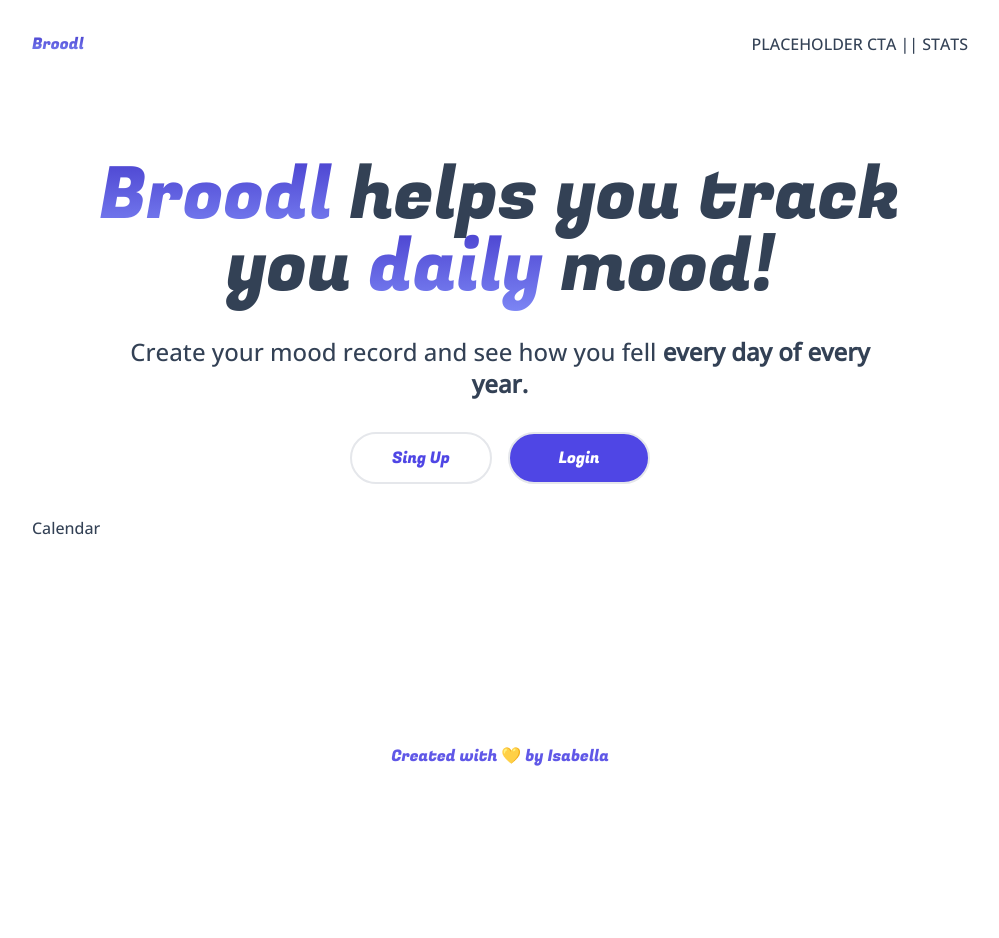
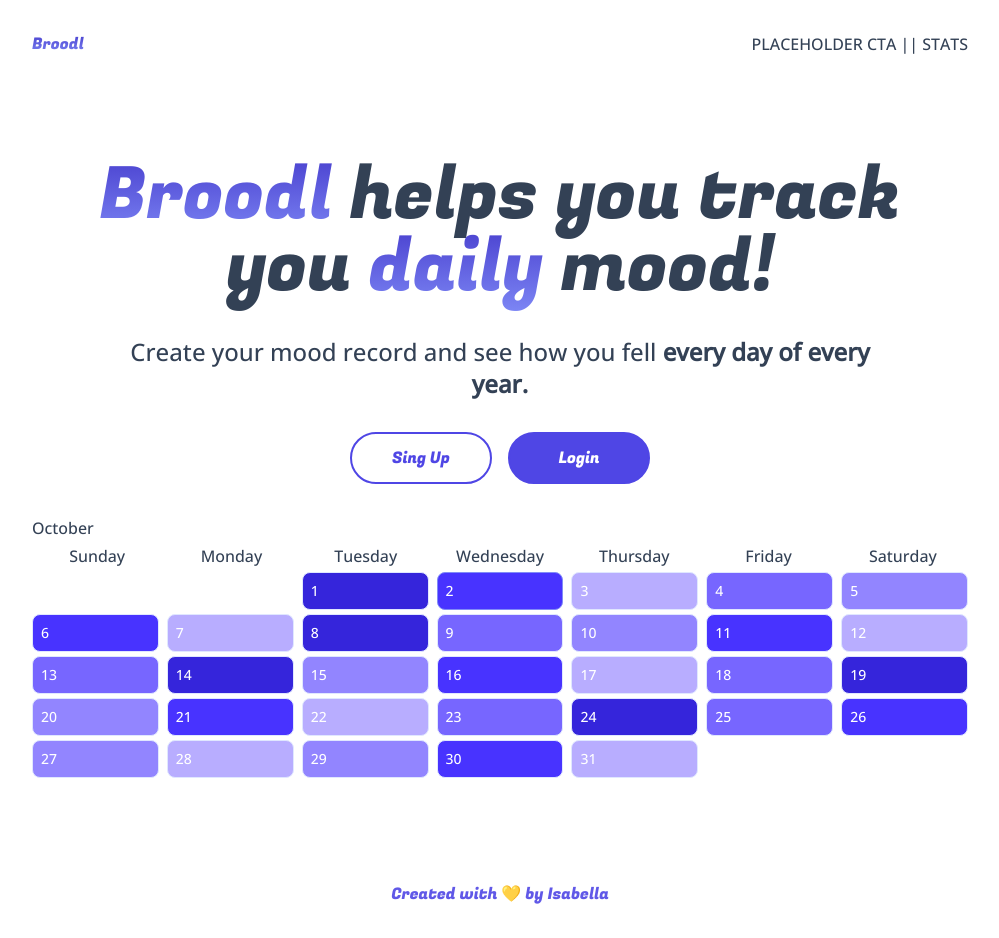
Before and after one commit to isabella-riquetti/broodl, a Next.js app: page / in a window 1280 px wide. Shown: the whole page, without its empty margins (140-1139 px from the left). Before the commit the page ends 800 px from the top, so only its background shows below. Built offline with nearby package versions, Linux system fonts and the light colour scheme.

Commit message:
Calendar

```diff
--- a/app/layout.tsx
+++ b/app/layout.tsx
@@ -1,6 +1,7 @@
 import type { Metadata } from "next";
 import { Fugaz_One, Open_Sans } from "next/font/google";
 import "./globals.css";
+import Link from "next/link";
 
 const openSans = Open_Sans({
   variable: "--font-open-sans",
@@ -25,7 +26,7 @@ export default function RootLayout({
 }>) {
   const header = (
     <header className="p-4 sm:p-8 flex items-center justify-between gap-4 ">
-      <h1 className={`textGradient text-base font-fugaz`}>Broodl</h1>
+      <h1 className={`textGradient text-base font-fugaz`}><Link href="/">Broodl</Link></h1>
       <div className="flex items-center justify-between">
         PLACEHOLDER CTA || STATS
       </div>
--- /dev/null
+++ b/app/utils/constants.ts
@@ -0,0 +1,19 @@
+export const gradients = {
+    indigo: ['#dcd6ff', '#b8adff', '#9285ff', '#7766ff', '#4833ff', '#3525db', '#261ab1', '#1a1093', '#10097a',],
+    green: ['#dcfdc3', '#affc9d', '#7cf86c', '#4bf246', '#0cea1c', '#0dc928', '#0ca82f', '#038731', '#047031',],
+    blue: ['#ccfffa', '#9afefe', '#66f1fc', '#41dffa', '#07c2f7', '#0497d4', '#0171b1', '#02518e', '#003a76',],
+    yellow: ['#fff8db', '#fff0b8', '#ffe495', '#ffd97b', '#ffc84f', '#dba339', '#b78127', '#936118', '#7a4b10',],
+    pink: ['#ffd8f2', '#ffb1ea', '#ff8aea', '#ff6df1', '#ff3dfe', '#cd2ddb', '#9d1fb7', '#731493', '#540b7a',],
+};
+
+export const baseRating: { [key: string]: number } = {
+    "0": 2, "1": 5, "2": 4, "3": 1, "4": 3,
+    "5": 2, "6": 4, "7": 1, "8": 5, "9": 3,
+    "10": 2, "11": 4, "12": 1, "13": 3, "14": 5,
+    "15": 2, "16": 4, "17": 1, "18": 3, "19": 5,
+    "20": 2, "21": 4, "22": 1, "23": 3, "24": 5,
+    "25": 3, "26": 4, "27": 2, "28": 1, "29": 2,
+    "30": 4, "31": 1, "32": 3, "33": 5, "34": 2,
+    "35": 4, "36": 1, "37": 5, "38": 3, "39": 2,
+    "40": 5, "41": 4, "42": 1, "43": 3,
+}
--- a/components/Button.tsx
+++ b/components/Button.tsx
@@ -11,7 +11,7 @@ export default function Button({
     full?: boolean
 }) {
   return (
-    <button className={cn("border-2 border-solid rounded-full overflow-hiddenborder-indigo-600 duration-200 hover:opacity-70", {
+    <button className={cn("border-2 border-solid rounded-full overflow-hidden border-indigo-600 duration-200 hover:opacity-70", {
       "text-white bg-indigo-600": dark,
       "text-indigo-600": !dark,
       "grid place-items-center w-full": full
--- a/components/Calendar.tsx
+++ b/components/Calendar.tsx
@@ -1,7 +1,72 @@
+import { baseRating, gradients } from '@/app/utils/constants';
+import classNames from 'classnames';
 import React from 'react'
 
-export default function Calendar() {
+const months = {
+  January: "Jan",
+  February: "Feb",
+  March: "Mar",
+  April: "Apr",
+  May: "May",
+  June: "Jun",
+  July: "Jul",
+  August: "Aug",
+  September: "Sep",
+  October: "Oct",
+  November: "Nov",
+  December: "Dec"
+};
+const daysOfTheWeek = ["Sunday", "Monday", "Tuesday", "Wednesday", "Thursday", "Friday", "Saturday"];
+const now = new Date();
+
+export default function Calendar({ demo }: { demo?: boolean }) {
+  const data = baseRating;
+  const year = 2024;
+  const month = 'October';
+  const currentMonthIndex = Object.keys(months).indexOf(month);
+  const monthNow = new Date(year, currentMonthIndex, 1);
+  const firstDayOfMonth = monthNow.getDay();
+  const daysInMonth = new Date(year, currentMonthIndex + 1, 0).getDate();
+
+  const daysToDisplay = firstDayOfMonth + daysInMonth;
+  const numRows = Math.floor(daysToDisplay / 7) + (daysToDisplay & 7 ? 1 : 0);
+
   return (
-    <div>Calendar</div>
+    <div className={classNames('flex flex-col overflow-hidden gap-1', {
+
+    })}>
+      {month}
+      <div className='grid grid-cols-7 gap-1 items-center text-center'>
+        {daysOfTheWeek.map(d => (<div key={d}>{d}</div>))}
+      </div>
+      {Array.from({ length: numRows }).map((_, rowIndex) => (
+        <div key={rowIndex} className='grid grid-cols-7 gap-2 items-center text-center'>
+          {daysOfTheWeek.map((dayOfWeek, dayOfWeekIndex) => {
+            const dayIndex = (rowIndex * 7) + dayOfWeekIndex - (firstDayOfMonth - 1);
+            const isEmptyDaySquare = dayIndex > daysInMonth || (rowIndex === 0 && dayOfWeekIndex < firstDayOfMonth);
+            const isToday = dayIndex === now.getDate();
+
+            const color = demo
+              ? gradients.indigo[baseRating[dayIndex]!]
+              : dayIndex in data
+                ? gradients.indigo[data[dayIndex]!]
+                : 'white';
+            if (isEmptyDaySquare) return <div className='bg-white' key={dayOfWeek}></div>
+
+            return (<div
+                key={dayOfWeek}
+                style={{ backgroundColor: color }}
+                className={classNames('text-xm sm:text-sm border p-2 flex items-center gap-2 justify-between rounded-lg text-center', {
+                  'border-indigo-400': isToday,
+                  'border-indigo-100': !isToday,
+                  'text-indigo-400': color === "white",
+                  'text-white': color !== "white",
+                })}>
+              {dayIndex}
+            </div>)
+          })}
+        </div>)
+      )}
+    </div>
   )
 }
--- a/components/Hero.tsx
+++ b/components/Hero.tsx
@@ -11,7 +11,7 @@ export default function Hero() {
         <Button text="Sing Up" />
         <Button text="Login" dark />
       </div>
-      <Calendar />
+      <Calendar demo />
     </div>
   )
 }
```
